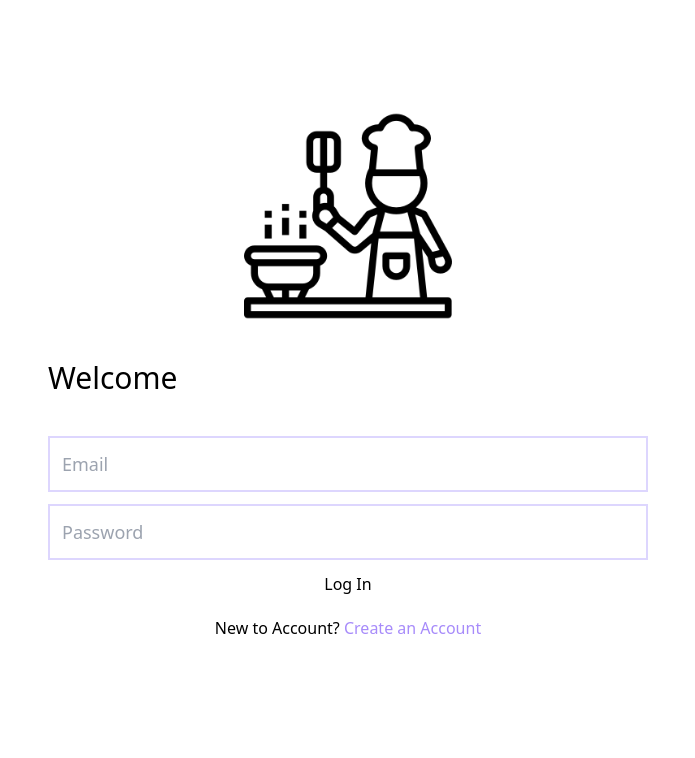
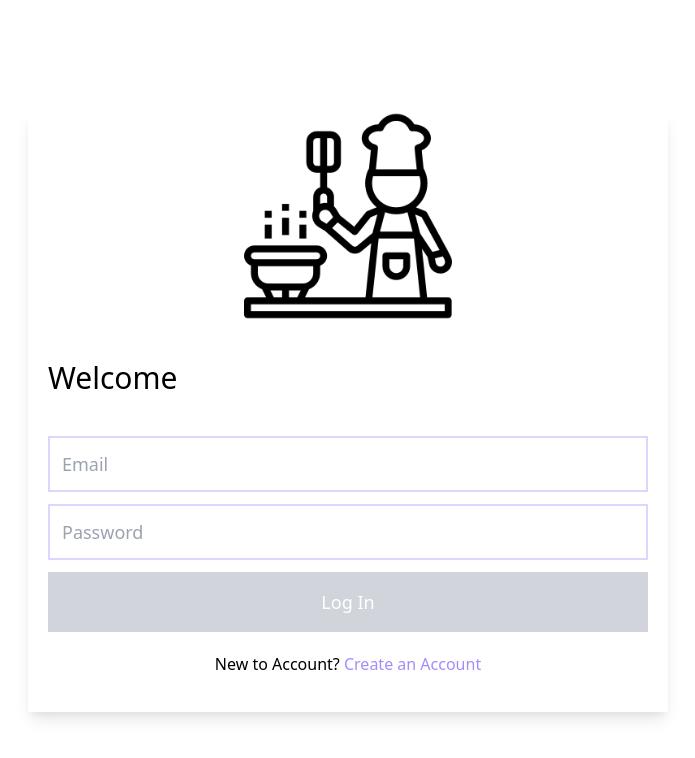
Before and after one commit to DaeseongLee/kings_restaurants, a React (Create React App) app in the folder frontend/: page / in a window 1280 px wide. Shown: the top 758 px of the page, without its empty margins (292-987 px from the left). Built offline with nearby package versions, Linux system fonts and the light colour scheme.

Commit message:
Add loginPages

```diff
--- a/frontend/src/apollo.ts
+++ b/frontend/src/apollo.ts
@@ -1,6 +1,9 @@
+import { LOCAL_STORAGE_TOKEN } from './constant';
 import { ApolloClient, InMemoryCache, makeVar } from '@apollo/client';
 
-export const isLoggedInVar = makeVar(false);
+const token = localStorage.getItem(LOCAL_STORAGE_TOKEN);
+export const isLoggedInVar = makeVar(Boolean(token));
+export const authTokenVar = makeVar(token);
 
 export const client = new ApolloClient({
     uri: 'http://localhost:4500/graphql',
--- /dev/null
+++ b/frontend/src/components/button.tsx
@@ -0,0 +1,22 @@
+import React from 'react';
+
+interface IProps {
+    canClick: boolean;
+    loading: boolean;
+    actionText: string;
+}
+
+export const Button: React.FC<IProps> = ({
+    canClick,
+    loading,
+    actionText
+}) => {
+    return (
+        <button className={`text-lg font-medium focus:outline-none text-white py-4 transition-colors
+                         ${canClick ? "bg-purple-500 hover:bg-purple-700" : "bg-gray-300 pointer-events-none"}`}>
+            {loading ? 'Loading....' : actionText}
+        </button>
+    )
+};
+
+export default Button;
--- /dev/null
+++ b/frontend/src/components/form-error.tsx
@@ -0,0 +1,9 @@
+import React from 'react';
+
+interface IFormErrorProps {
+    errorMessage: string;
+}
+
+export const FormError: React.FC<IFormErrorProps> = ({ errorMessage }) => (
+    <span className="font-medium text-red-500">{errorMessage}</span>
+);
--- /dev/null
+++ b/frontend/src/constant.ts
@@ -0,0 +1 @@
+export const LOCAL_STORAGE_TOKEN = 'kings-token';
--- a/frontend/src/pages/login.tsx
+++ b/frontend/src/pages/login.tsx
@@ -3,7 +3,12 @@ import React from 'react';
 import { Helmet } from 'react-helmet-async';
 import { useForm } from 'react-hook-form';
 import { Link } from 'react-router-dom';
+import { authTokenVar, isLoggedInVar } from '../apollo';
+import Button from '../components/button';
+import { FormError } from '../components/form-error';
+import { LOCAL_STORAGE_TOKEN } from '../constant';
 import logo from "../images/cooking.png";
+import { loginMutation, loginMutationVariables } from '../__generated__/loginMutation';
 
 export const LOGIN_MUTATION = gql`
     mutation loginMutation($loginInput: LoginInput!) {
@@ -22,36 +27,72 @@ interface ILoginFrom {
 }
 
 export const Login = () => {
-    const { register, getValues, formState: { errors }, handleSubmit } = useForm<ILoginFrom>({
+    const { register, getValues, formState: { errors, isValid }, handleSubmit } = useForm<ILoginFrom>({
         mode: "onChange",
     });
-    const [loginMutation, { data, loading }] = useMutation(LOGIN_MUTATION)
+    const onCompleted = (data: loginMutation) => {
+        let { login: { ok, token } } = data;
+
+
+        if (ok && token) {
+            localStorage.setItem(LOCAL_STORAGE_TOKEN, token);
+            isLoggedInVar(true);
+            authTokenVar(token);
+        }
+    }
+    const [loginMutation, { data: loginMutationResult, loading }] = useMutation<loginMutation, loginMutationVariables>(LOGIN_MUTATION, {
+        onCompleted,
+    });
+
+
     const onSubmit = () => {
-        const email = "hsl5539@gmail.com", password = "1234";
+        if (!loading) {
+            const { email, password } = getValues();
             loginMutation({
                 variables: {
+                    loginInput: {
                         email,
                         password,
+                    },
                 }
             })
         }
+    };
     return (
         <div className="h-screen flex items-center flex-col mt-10 lg:mt-28">
             <Helmet>
                 <title>Login | Nuber Eats</title>
             </Helmet>
-            <div className="w-full max-w-screen-sm flex flex-col px-5 items-center">
+            <div className="w-full max-w-screen-sm flex flex-col px-5 items-center shadow-lg">
                 <img src={logo} className="w-52 mb-10" alt="restaurants" />
                 <h4 className="w-full font-medium text-left text-3xl mb-5">
                     Welcome
                 </h4>
                 <form onSubmit={handleSubmit(onSubmit)} className="grid gap-3 mt-5 w-full mb-5">
-                    <input type="email" name="email" required placeholder="Email"
-                        className="input" />
-                    <input type="password" name="password" required placeholder="Password" className="input" />
-                    <button>Log In</button>
+                    <input {...register("email", {
+                        required: "Email is required",
+                        pattern: /^(([^<>()[\]\\.,;:\s@"]+(\.[^<>()[\]\\.,;:\s@"]+)*)|(".+"))@((\[[0-9]{1,3}\.[0-9]{1,3}\.[0-9]{1,3}\.[0-9]{1,3}])|(([a-zA-Z\-0-9]+\.)+[a-zA-Z]{2,}))$/,
+                    })}
+                        type="email" name="email" required placeholder="Email" className="input" />
+                    {errors.email?.message && (<FormError errorMessage={errors.email?.message} />)}
+                    {errors.email?.type === 'pattern' && (<FormError errorMessage={"Please enter a valid email"} />)}
+
+                    <input {...register("password", {
+                        required: "Password is required",
+                    })}
+                        type="password" name="password" required placeholder="Password" className="input" />
+                    {errors.password?.message && (<FormError errorMessage={errors.password?.message} />)}
+
+                    <Button
+                        canClick={isValid}
+                        loading={loading}
+                        actionText={"Log In"}
+                    >Log In</Button>
+                    {loginMutationResult?.login.error && (
+                        <FormError errorMessage={loginMutationResult.login.error} />
+                    )}
                 </form>
-                <div>
+                <div className="mb-9">
                     New to Account?{" "}
                     <Link to="/create-account" className="text-purple-400 hover:underline hover:text-purple-600">
                         Create an Account
```
Lines whose indentation alone changed are shown as unchanged.
